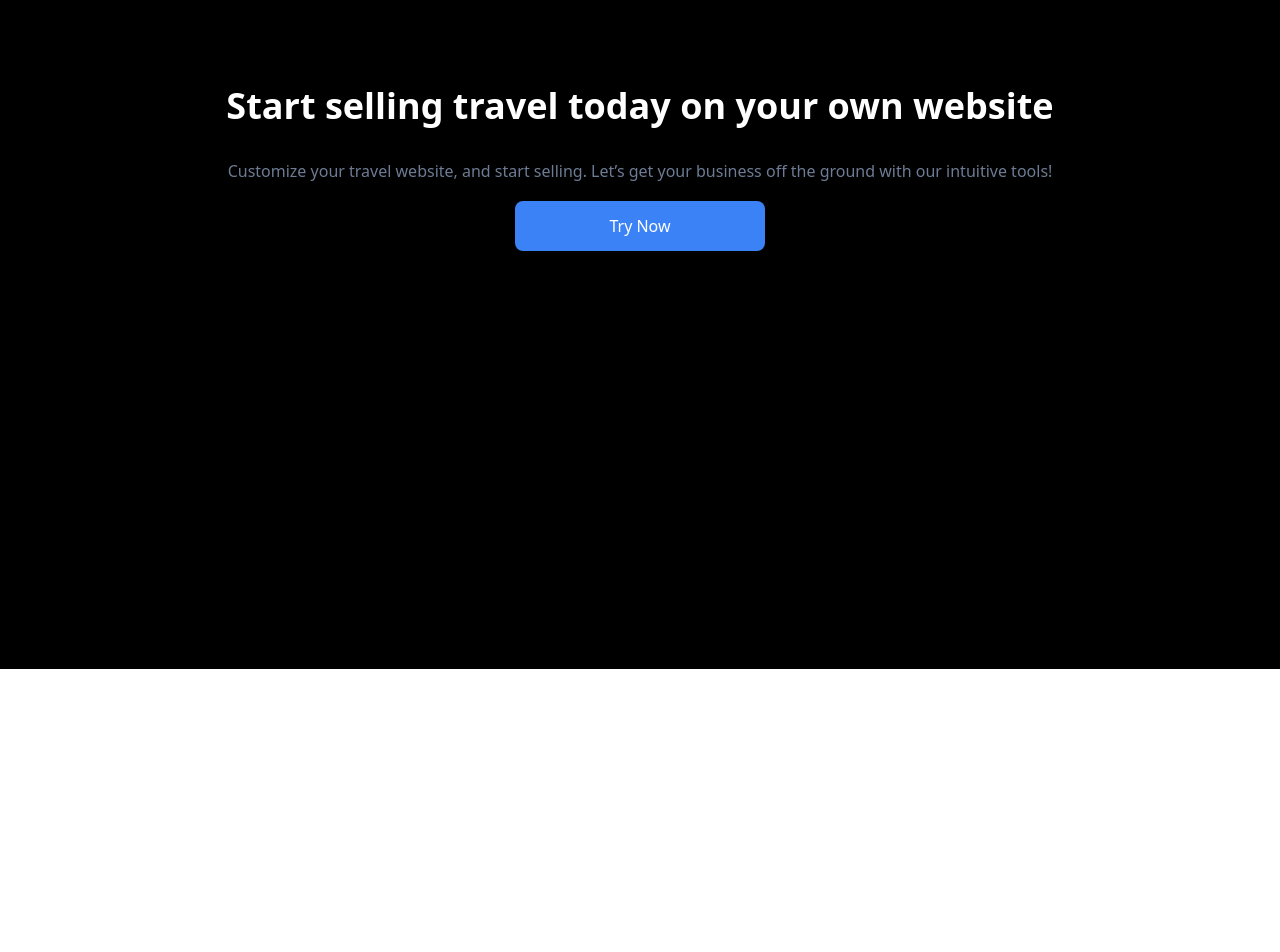
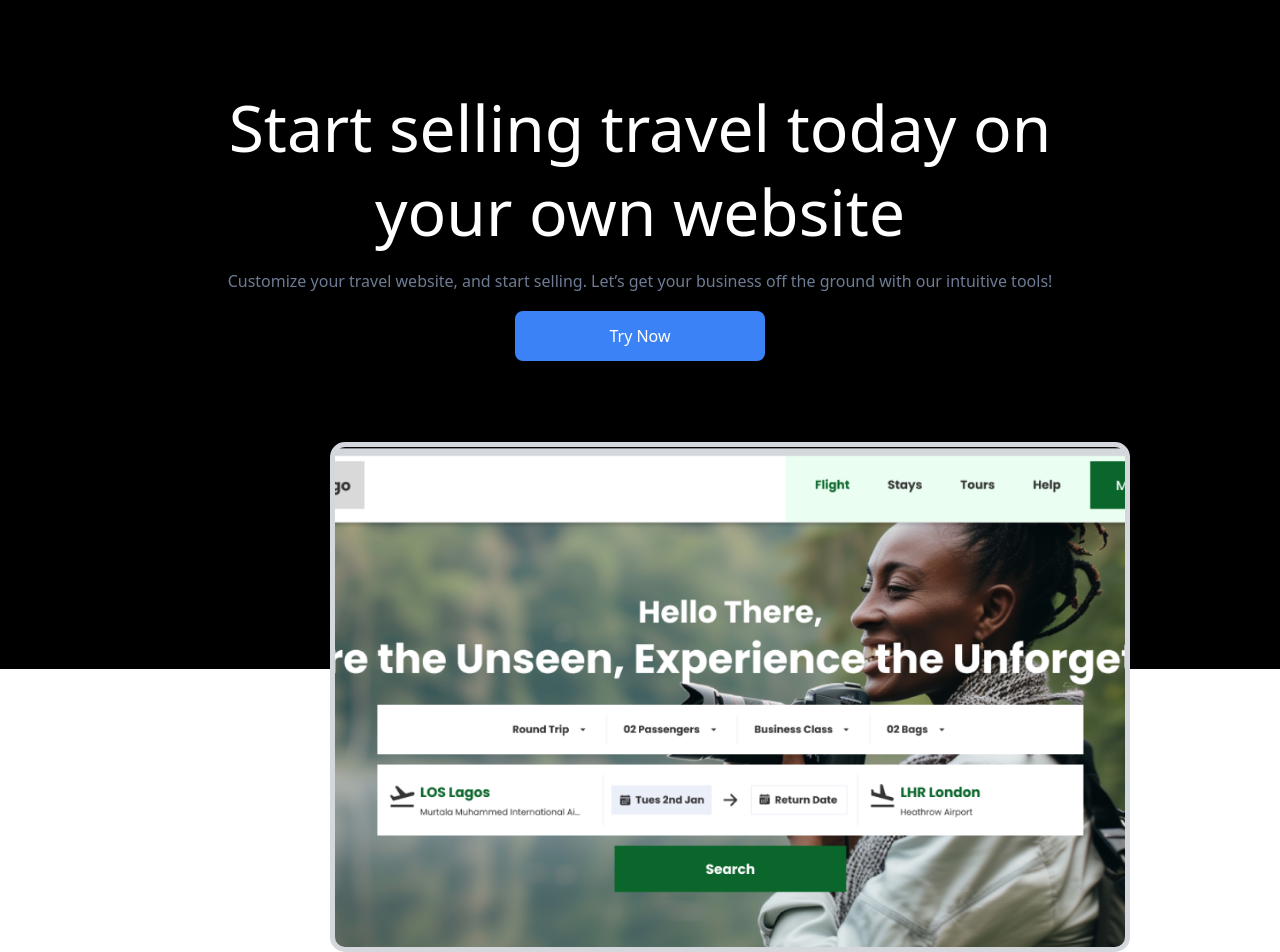
Before and after one commit to hiwiehk19/touchcore-travler, a React (Create React App) app: page / in a window 1280 px wide. Shown: the part 131-1083 px from the top of the page. Before the commit the page ends 800 px from the top, so only its background shows below. Built offline with nearby package versions, Linux system fonts and the light colour scheme.

Commit message:
Herosection component done

```diff
--- a/src/App.js
+++ b/src/App.js
@@ -1,6 +1,6 @@
 import React from "react";
 import Header from "./components/Header";
-// import HeroSection from "./components/HeroSection";
+import HeroSection from "./components/HeroSection";
 // import FastestWay from "./components/FastestWay";
 // import EverythingYouNeed from "./components/EverythingYouNeed";
 // import PaymentsAndOrder from "./components/PaymentsAndOrder";
@@ -10,8 +10,8 @@ function App() {
   return (
     <div className="bg-blue-500">
       <Header />
-      {/* <HeroSection />
-      <FastestWay />
+       <HeroSection />
+      {/*<FastestWay />
       <EverythingYouNeed />
       <PaymentsAndOrder />
       <CallToAction /> */}
--- a/src/components/Header.js
+++ b/src/components/Header.js
@@ -5,7 +5,7 @@ const Header = () => (
   <header className="flex flex-col items-center p-0 gap-4 absolute w-[956px] h-[275px] left-1/2 transform -translate-x-1/2 top-[217.46px] bg-black">
 
 
-    <h1 className="text-4xl font-bold mb-4 text-white">
+    <h1 className="w-[956px] h-[166px] text-[64px] font-normal leading-[1.3] text-center text-white font-brfirma">
       Start selling travel today on your own website
     </h1>
     <p class="w-[956px] h-[27px] text-base font-normal leading-[1.7] text-center text-[#6D7C94] font-firma">
--- /dev/null
+++ b/src/components/HeroSection.js
@@ -0,0 +1,19 @@
+import React from "react";
+
+const HeroSection = () => (
+  <div className="bg-cover bg-hero bg-no-repeat bg-cover bg-center absolute w-[800px] h-[510px] left-[330.49px] top-[573.46px] bg-[url('../public/images/LinksTemplate13.png')] border-[5px] border-[#D4D8DD] rounded-[15px] box-border"
+ >
+    {/* <img
+      src="/image/image.jpg"
+      alt="Explore the unseen"
+      className="w-full h-full object-cover"
+    /> */}
+    {/* <div className="absolute inset-0 flex items-center justify-center bg-black bg-opacity-50">
+      <h2 className="text-5xl text-white font-bold">
+        Explore the unseen, Experience the unforgettable
+      </h2>
+    </div> */}
+  </div>
+);
+
+export default HeroSection;
```
Also changed, not shown: public/images/LinksTemplate13.png (added).
